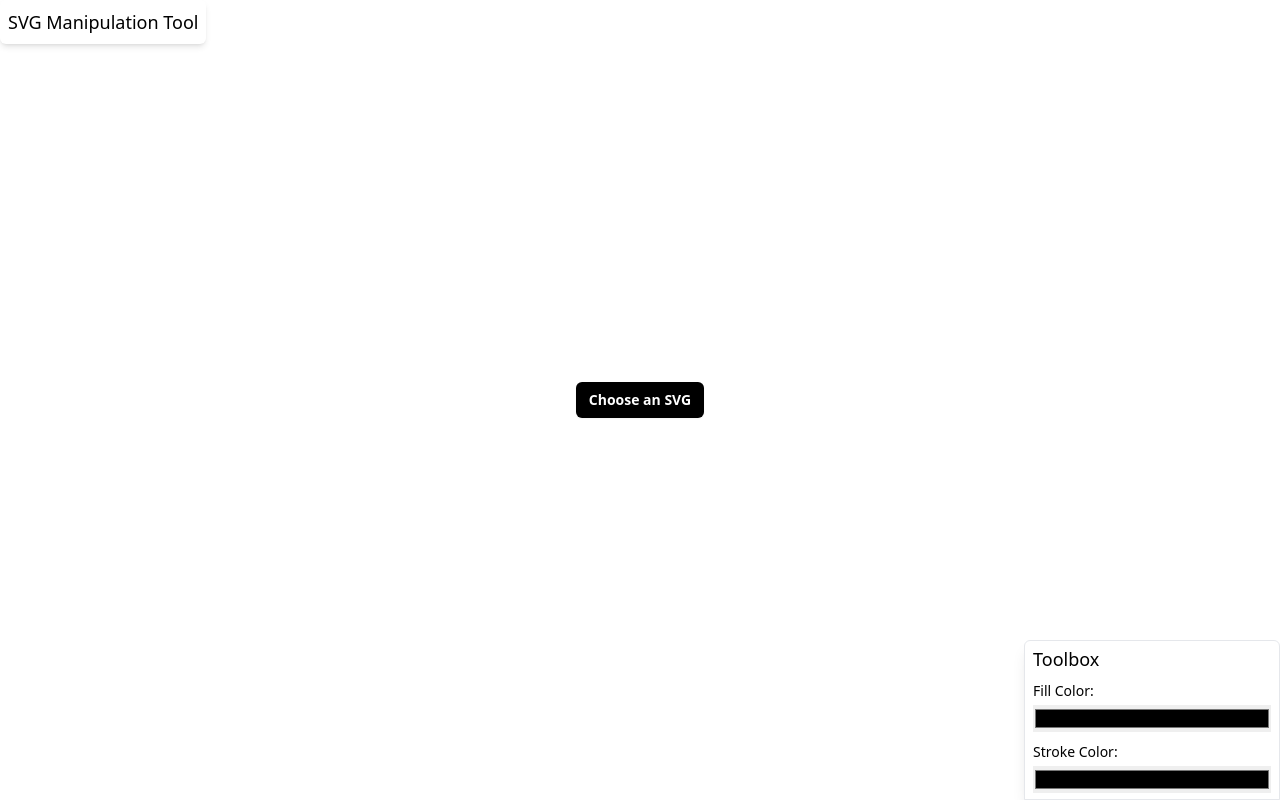
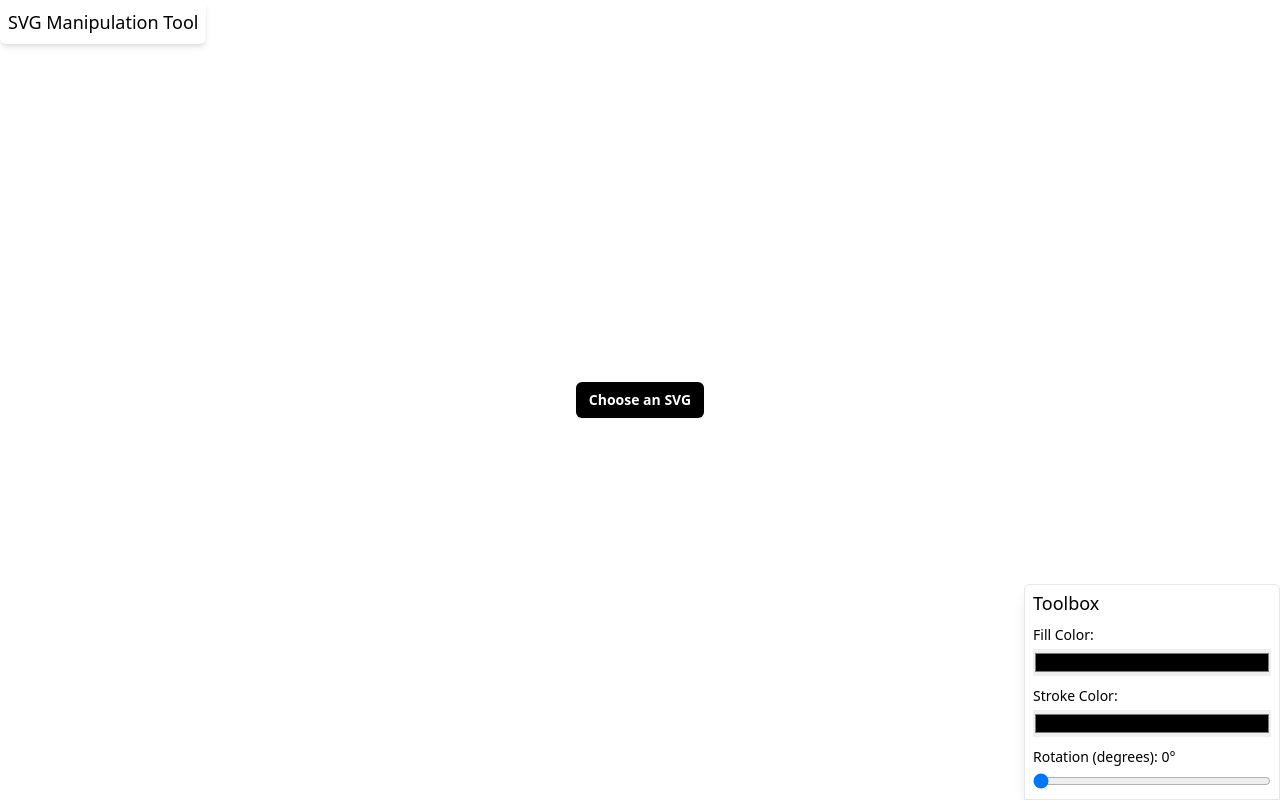
Before and after one commit to nlgthuan/svg-manipulation, a Preact app: page / in a window 1280 px wide. Built offline with nearby package versions, Linux system fonts and the light colour scheme.

Commit message:
[f] - Add rotation

```diff
--- a/src/components/ToolBox.jsx
+++ b/src/components/ToolBox.jsx
@@ -10,6 +10,7 @@ function ToolBox() {
 
   const [fillColor, setFillColor] = useState('#000000');
   const [strokeColor, setStrokeColor] = useState('#000000');
+  const [rotationAngle, setRotationAngle] = useState(0);
 
   useEffect(() => {
     if (element) {
@@ -41,6 +42,14 @@ function ToolBox() {
     }
   };
 
+  const handleRotationChange = (event) => {
+    const angle = parseFloat(event.target.value) || 0;
+    setRotationAngle(angle);
+    if (element) {
+      element.rotate(angle);
+    }
+  };
+
   return (
     <div className="fixed bottom-0 right-0 px-2 py-1 shadow-lg rounded-t-md bg-white border w-64 max-w-full">
       <h2 className="text-lg mb-2">Toolbox</h2>
@@ -53,7 +62,7 @@ function ToolBox() {
           className="w-full"
         />
       </div>
-      <div>
+      <div className="mb-2">
         <label className="block text-sm mb-1">Stroke Color:</label>
         <input
           type="color"
@@ -62,6 +71,19 @@ function ToolBox() {
           className="w-full"
         />
       </div>
+      <div>
+        <label className="block text-sm mb-1">
+          Rotation (degrees): {rotationAngle}°
+        </label>
+        <input
+          type="range"
+          min="0"
+          max="360"
+          value={rotationAngle}
+          onChange={handleRotationChange}
+          className="w-full"
+        />
+      </div>
     </div>
   );
 }
```
